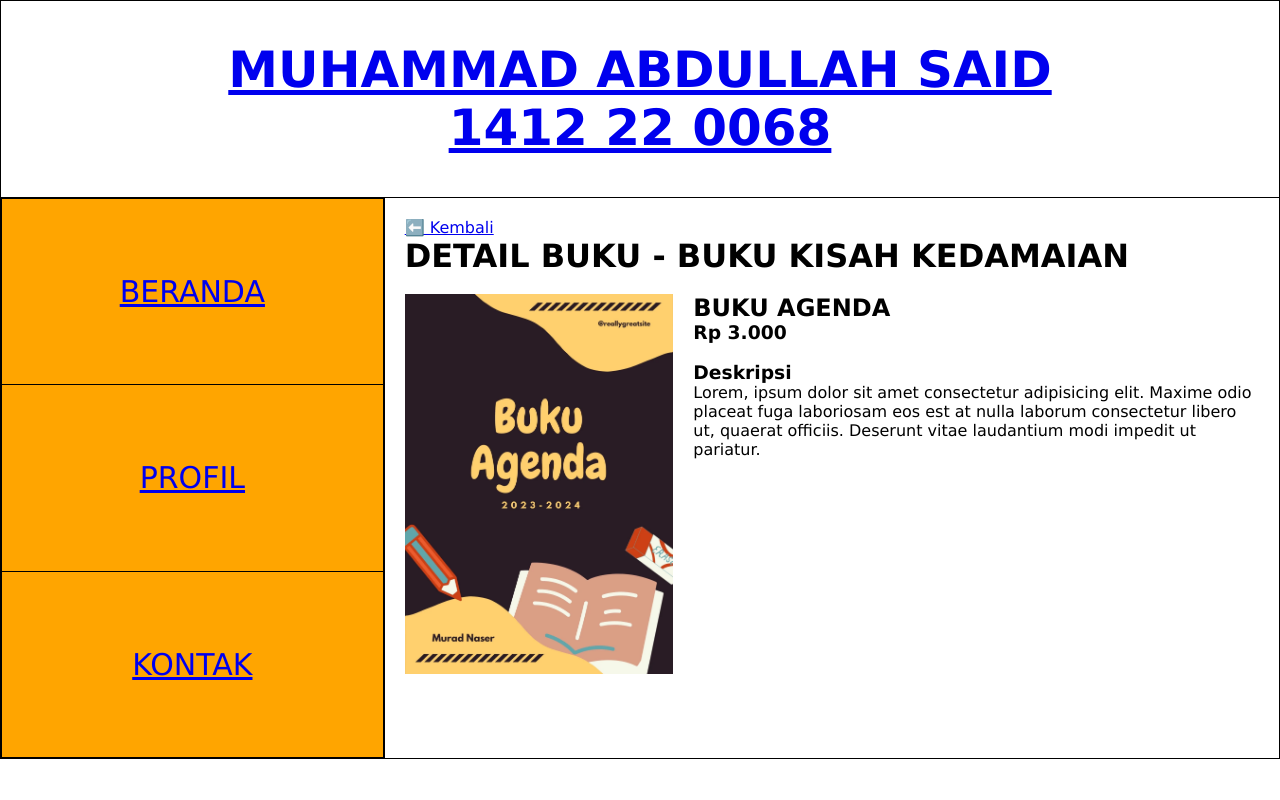
After one commit to untillnesss/Pemrograman-Web, a PHP site: page /detail.html in a window 1280 px wide. The commit adds this page. Run offline with PHP 8.4, Linux system fonts and the light colour scheme.

Commit message:
add: detail buku

```diff
--- /dev/null
+++ b/Modul 2/detail.html
@@ -0,0 +1,62 @@
+<!DOCTYPE html>
+<html lang="en">
+
+<head>
+    <meta charset="UTF-8">
+    <meta name="viewport" content="width=device-width, initial-scale=1.0">
+    <title>PRAKTIKUM MODUL 2</title>
+    <link rel="stylesheet" href="./styles.css">
+</head>
+
+<body>
+    <table class="wrapper-table">
+        <tr>
+            <th class="title-padding" colspan="2">
+                <a href="https://github.com/untillnesss" class="title" target="_blank">MUHAMMAD ABDULLAH SAID
+                    <br>
+                    1412 22 0068
+                </a>
+            </th>
+        </tr>
+        <tr>
+            <td class="sidebar">
+                <table class="sidebar-table">
+                    <tr>
+                        <td>
+                            <a href="./index.html">BERANDA</a>
+                        </td>
+                    </tr>
+                    <tr>
+                        <td>
+                            <a href="./../modul1.html" target="_blank">PROFIL</a>
+                        </td>
+                    </tr>
+                    <tr>
+                        <td>
+                            <a href="./kontak.html">KONTAK</a>
+                        </td>
+                    </tr>
+                </table>
+            </td>
+            <td class="content">
+                <div class="content-wrapper">
+                    <a href="./index.html">⬅️ Kembali</a>
+                    <h1>DETAIL BUKU - BUKU KISAH KEDAMAIAN</h1>
+                    <br>
+                    <div class="d-flex-row">
+                        <img src="./books/1.webp" alt="" class="book-images-detail">
+                        <div>
+                            <h2>BUKU AGENDA</h2>
+                            <h3>Rp 3.000</h3>
+                            <br>
+                            <h3>Deskripsi</h3>
+                            <p>Lorem, ipsum dolor sit amet consectetur adipisicing elit. Maxime odio placeat fuga laboriosam eos est at nulla laborum consectetur libero ut, quaerat officiis. Deserunt vitae laudantium modi impedit ut pariatur.</p>
+                        </div>
+                    </div>
+                </div>
+            </td>
+        </tr>
+    </table>
+</body>
+
+</html>
--- a/Modul 2/styles.css
+++ b/Modul 2/styles.css
@@ -72,6 +72,12 @@ th {
     margin-top: 20px;
 }
 
+.book-images-detail {
+    width: 280px;
+    height: 380px;
+    margin-right: 20px;
+}
+
 .table-book,
 .table-book td {
     border: none;
```
Also changed, not shown: Modul 2/index.html (+10 -0 lines).
